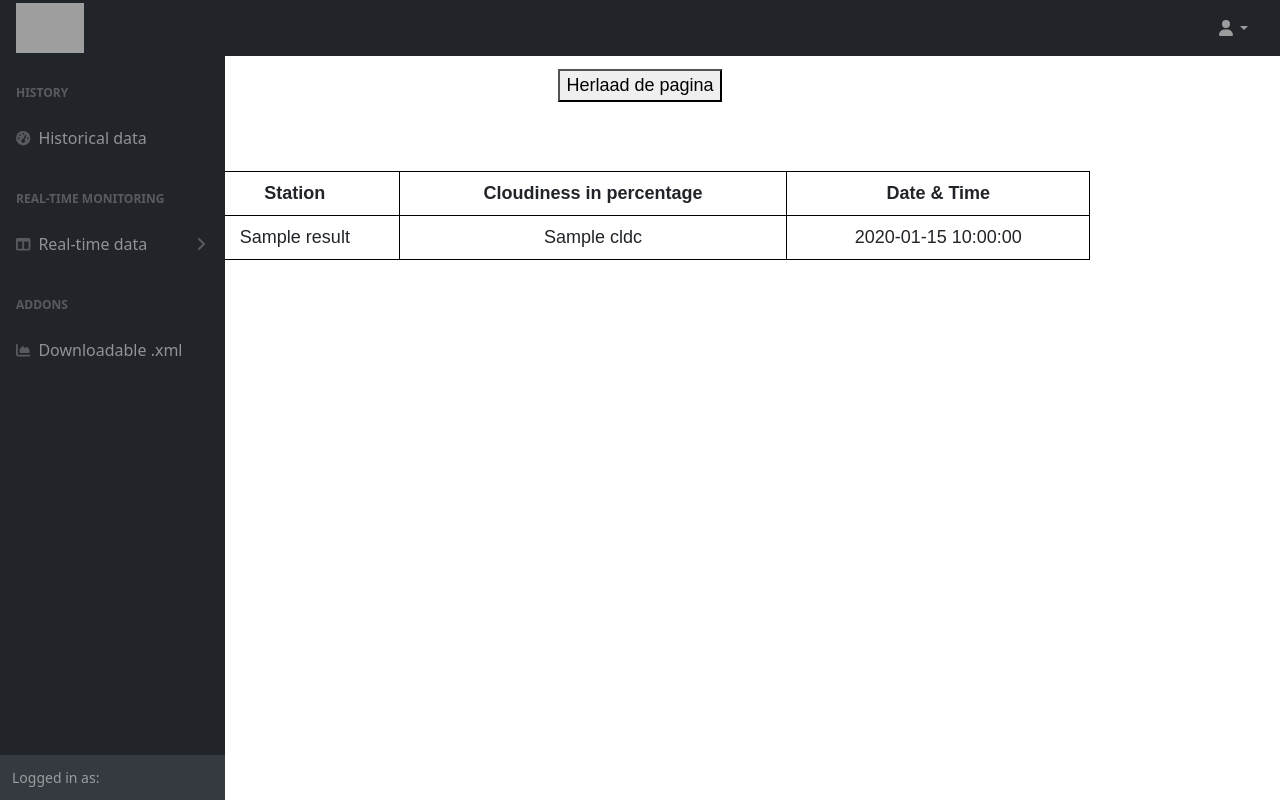
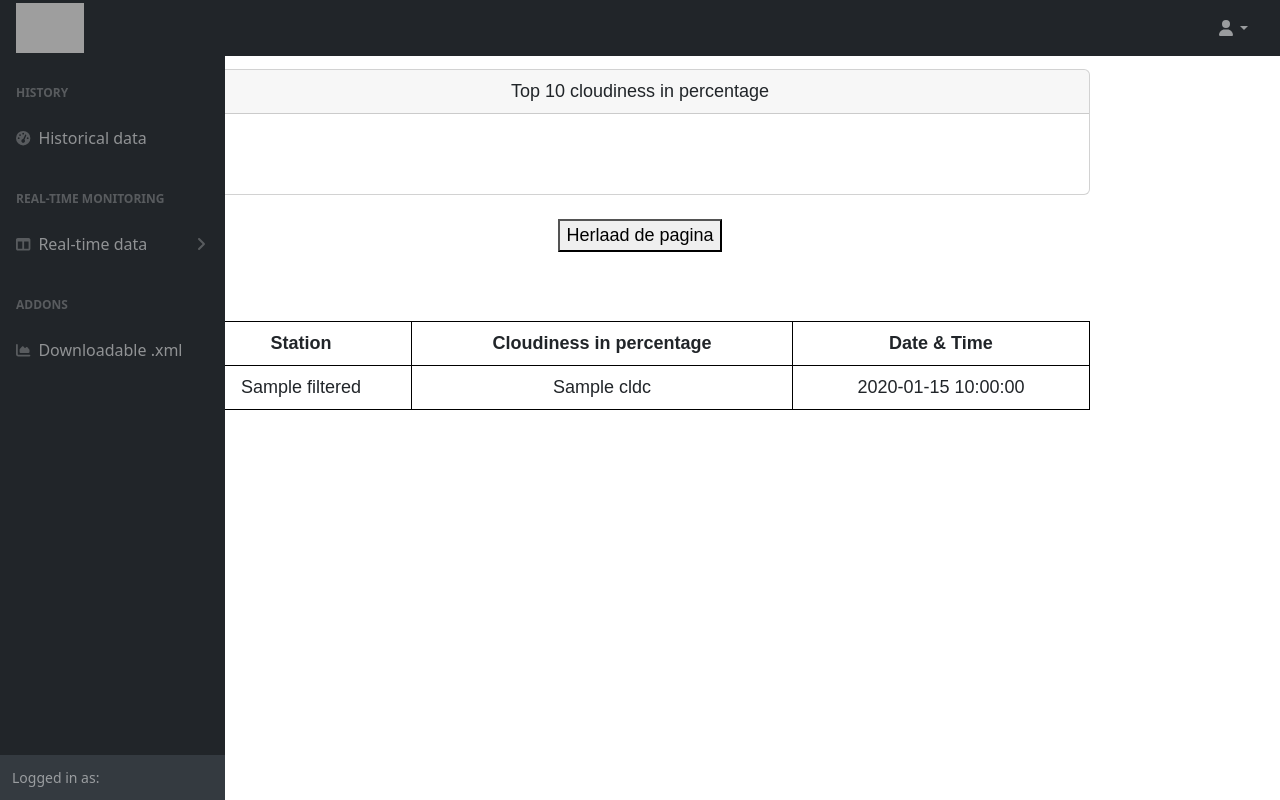
Before and after one commit to IhabSaf/AlAhali-Project-Periode4, a Symfony app: template templates/cloudiness/index.html.twig in a window 1280 px wide. Run offline with Twig, Linux system fonts and the light colour scheme; the template is opened without the code that fills it: most values are stand-ins (such as "Sample title", 1, 10 or a date in 2020); some libraries are stand-ins or nearby versions; grey boxes are pictures that could not be loaded.

Commit message:
bar chart for cloudpercentages allmost done

```diff
--- a/templates/cloudiness/index.html.twig
+++ b/templates/cloudiness/index.html.twig
@@ -3,6 +3,7 @@
 {#{% block title %}10 cloudiest stations in China{% endblock %}#}
 {% block body %}
     <title>10 cloudiest stations</title>
+
     <style>
         body {
             background-color: #FFFFFF;
@@ -18,7 +19,17 @@
 
     </style>
 
+    <script>
+        const filteredResult = {{ filteredResult|json_encode|raw }};
+    </script>
     <div class="example-wrapper">
+        <div class="card mb-4">
+            <div class="card-header">
+                Top 10 cloudiness in percentage
+            </div>
+            <div class="card-body"><canvas id="myCloudChart" width="100%" height="40"></canvas></div>
+        </div>
+
         <button  name="reload_button" onclick="location.reload()">
             Herlaad de pagina
         </button>
@@ -32,7 +43,7 @@
                 <th> Date & Time </th>
             </tr>
 
-            {% for item in Results %}
+            {% for item in filteredResult %}
                 <tr>
                     <td>{{ item.stationName }}</td>
                     <td>{{ item.cldc }}</td>
@@ -41,4 +52,5 @@
             {% endfor %}
         </table>
     </div>
+    <script src="assets/demo/cloudChart.js"></script>
 {% endblock %}
```
Also changed, not shown: src/Controller/CloudinessController.php (+3 -24 lines), public/assets/demo/chart-bar-demo.js, public/assets/demo/cloudChart.js (added).
